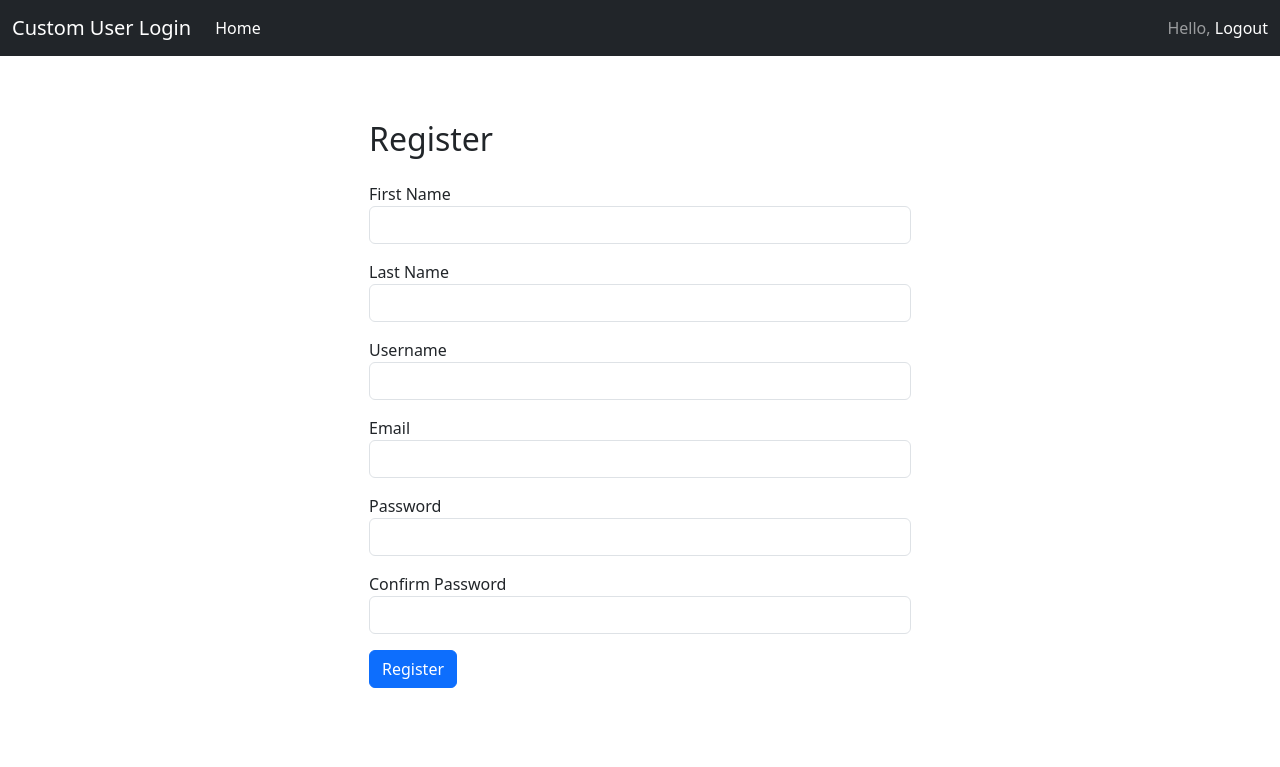
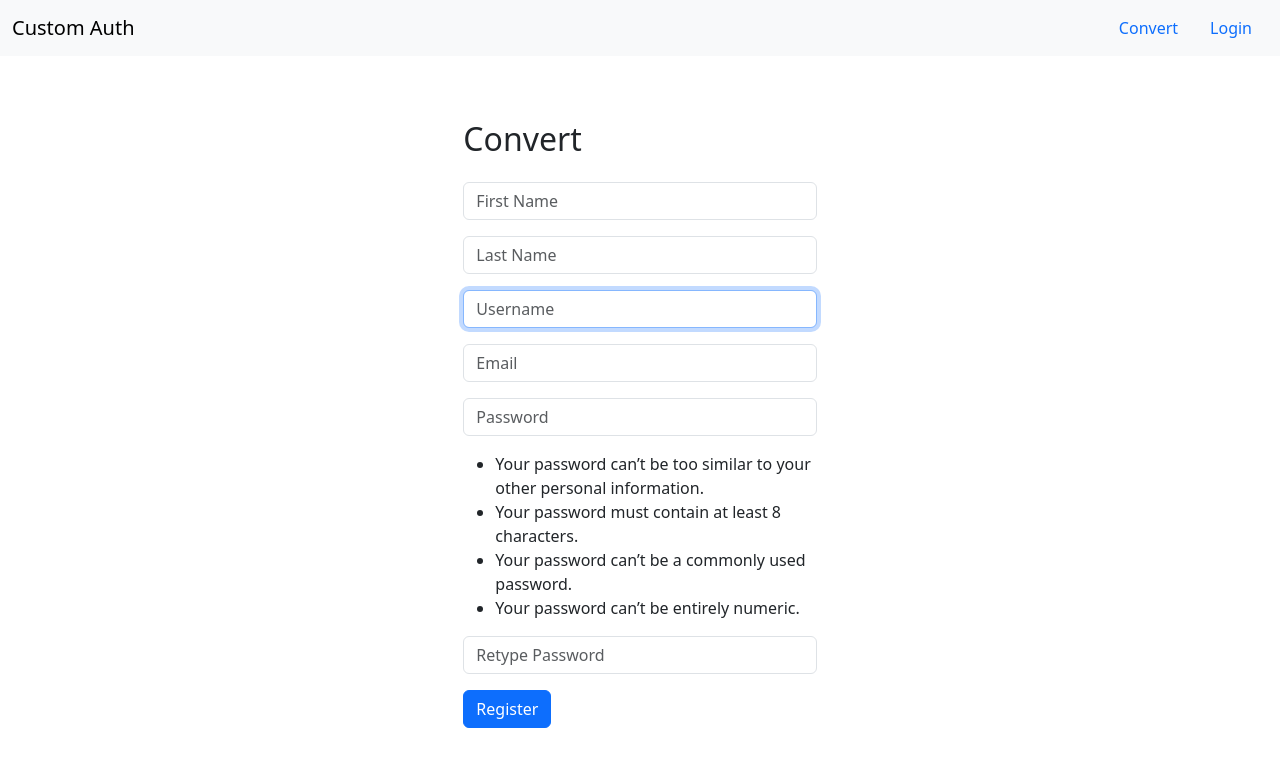
Before and after one commit to kaziiriad/custom_user, a Django app: page /regsiter/ in a window 1280 px wide. Shown: the top 767 px of the page. Run offline with Django 4.2, Linux system fonts and the light colour scheme; a user stored in the database is signed in.

Commit message:
app completed.

```diff
--- /dev/null
+++ b/accounts/forms.py
@@ -0,0 +1,82 @@
+from django import forms
+from django.contrib.auth.forms import UserCreationForm
+from django.contrib.auth.models import User
+from django.utils.translation import gettext_lazy as _
+from django.contrib.auth import password_validation
+
+# Create your forms here.
+
+class NewUserForm(UserCreationForm):
+
+	email = forms.EmailField(
+		required=True,
+		label="",
+		widget=forms.EmailInput(attrs={
+			'class' : 'form-control',
+			'placeholder' : 'Email',
+
+		})
+	)
+	password1 = forms.CharField(
+		label="",
+		widget=forms.PasswordInput(attrs={
+			'class' : 'form-control',
+			'placeholder' : 'Password',
+		}),
+		help_text=password_validation.password_validators_help_text_html(),
+	)
+	password2 = forms.CharField(
+		label="",
+		widget=forms.PasswordInput(attrs={
+			'class' : 'form-control',
+			'placeholder' : 'Retype Password',
+		})
+	)
+	username = forms.CharField(
+		label="",
+		widget=forms.TextInput(attrs={
+			'class' : 'form-control',
+			'placeholder' : 'Username'
+		})
+	)
+
+	class Meta:
+
+		model = User
+		fields = ("first_name", "last_name", "username", "email", "password1", "password2")
+
+		labels = {
+			'first_name' : _(''),
+			'last_name' : _(''),
+		}
+
+		widgets = {
+			'first_name' : forms.TextInput(attrs={
+				'class' : 'form-control',
+				'placeholder' : 'First Name',
+			}),
+			'last_name' : forms.TextInput(attrs={
+				'class' : 'form-control',
+				'placeholder' : 'Last Name',
+			}),
+		}
+
+	def get_credentials(self):
+
+		return {
+			# 'first_name' : self.cleaned_data['first_name'],
+			# 'last_name' : self.cleaned_data['last_name'],
+			# 'email' : self.cleaned_data['email'],
+			'username' : self.cleaned_data['username'],
+			'password' : self.cleaned_data['password1']
+		}
+
+	def save(self, commit=True):
+		user = super(NewUserForm, self).save(commit=False)
+		user.email = self.cleaned_data['email']
+		if commit:
+			user.save()
+		return user
+
+class LoginForm(forms.Form):
+	pass
--- a/accounts/templates/accounts/register.html
+++ b/accounts/templates/accounts/register.html
@@ -1,47 +1,34 @@
 {% extends 'base.html' %}
+{% load guest_user %}
 
 {% block title %}
-  Register
+  {% if user|is_guest_user %}
+    Convert
+  {% else %}
+    Register
+  {% endif %}
 {% endblock %}
 
 {% block content %}
+  {% for message in messages %}
+    <div class="alert alert-warning" role="alert">{{ message }}</div>
+  {% endfor %}
 
-{% for message in messages %}
-<div class="alert alert-warning" role="alert">
-  {{ message }}
-</div>
-{% endfor %}
-
-  <div class="container  mt-5 p-3">
+  <div class="container mt-5 p-3">
     <div class="row justify-content-center">
-      <div class="col-md-6">
-        <h2 class="mb-4">Register</h2>
+      <div class="col-md-4">
+        <h2 class="mb-4">
+          {% if user|is_guest_user %}
+            Convert
+          {% else %}
+            Register
+          {% endif %}
+        </h2>
         <form method="post" action="{% url 'register' %}">
           {% csrf_token %}
-          <div class="form-group mb-3">
-            <label for="username">First Name</label>
-            <input type="text" class="form-control" id="username" name="first_name" required />
-          </div>
-          <div class="form-group mb-3">
-            <label for="username">Last Name</label>
-            <input type="text" class="form-control" id="username" name="last_name" required />
-          </div>
-          <div class="form-group mb-3">
-            <label for="username">Username</label>
-            <input type="text" class="form-control" id="username" name="username" required />
-          </div>
-          <div class="form-group mb-3">
-            <label for="email">Email</label>
-            <input type="email" class="form-control" id="email" name="email" required />
-          </div>
-          <div class="form-group mb-3">
-            <label for="password">Password</label>
-            <input type="password" class="form-control" id="password" name="password" required />
-          </div>
-          <div class="form-group mb-3">
-            <label for="confirm_password">Confirm Password</label>
-            <input type="password" class="form-control" id="confirm_password" name="confirm_password" required />
-          </div>
+
+          {{ form.as_p }}
+
           <button type="submit" class="btn btn-primary">Register</button>
         </form>
       </div>
--- a/accounts/templates/accounts/success.html
+++ b/accounts/templates/accounts/success.html
@@ -14,6 +14,7 @@
             <h1>
                 Hi, {{ user.first_name }}!
             </h1>
+
             <p class="text-start">
                 Welcome to our customized login system.
             </p>
--- a/accounts/templates/navbar.html
+++ b/accounts/templates/navbar.html
@@ -1,24 +1,48 @@
-<nav class="navbar navbar-expand-lg bg-dark" data-bs-theme="dark">
-    <div class="container-fluid">
-      <a class="navbar-brand" >Custom User Login</a>
-      <button class="navbar-toggler" type="button" data-bs-toggle="collapse" data-bs-target="#navbarSupportedContent" aria-controls="navbarSupportedContent" aria-expanded="false" aria-label="Toggle navigation">
-        <span class="navbar-toggler-icon"></span>
-      </button>
+{% load guest_user %}
+
+<nav class="navbar navbar-expand-lg bg-body-tertiary">
+  <div class="container-fluid">
+    <a class="navbar-brand" href="{% url 'home' %}">Custom Auth</a>
+    <button class="navbar-toggler" type="button" data-bs-toggle="collapse" data-bs-target="#navbarSupportedContent" aria-controls="navbarSupportedContent" aria-expanded="false" aria-label="Toggle navigation"><span class="navbar-toggler-icon"></span></button>
+    <!-- {% if user.is_authenticated %}
       <div class="collapse navbar-collapse" id="navbarSupportedContent">
         <ul class="navbar-nav me-auto mb-2 mb-lg-0">
           <li class="nav-item">
-            <a class="nav-link active" aria-current="page" href="/">Home</a>
+            <a class="nav-link active" aria-current="page" href="{% url 'task-list' %} ">Task List</a>
+          </li>
+          <li class="nav-item">
+            <a class="nav-link" href="{% url 'task-create' %}">Create Task</a>
           </li>
         </ul>
+        {% comment %} <form class="d-flex p-1" role="search">
+          <input style="width: 40%;" class="form-control me-2" type="search" placeholder="Search" aria-label="Search" />
+          <button class="btn btn-outline-success" type="submit">Search</button>
+        </form> {% endcomment %}
+      </div>
+    {% endif %} -->
 
+    <ul class="nav justify-content-end">
+      {% if user|is_guest_user %}
+        <li class="nav-item">
+          <a class="nav-link active" aria-current="page" href="{% url 'register' %}">Convert</a>
+        </li>
 
-          {% if user.is_authenticated %}
-          <span class="navbar-text">
-            Hello, {{ user.first_name }}
-            <a style="text-decoration: none;" href="{% url "logout" %} ">Logout</a>
-          </span>
-          {% endif %}
-
-      </div>
-    </div>
-  </nav>
+        <li class="nav-item">
+          <a class="nav-link active" aria-current="page" href="{% url 'login' %}">Login</a>
+        </li>
+      {% elif user.is_authenticated %}
+        <li class="nav-item navbar-text">Hello, {{ user.first_name }}</li>
+        <li class="">
+          <form action="{% url 'logout' %}" method="post">
+            {% csrf_token %}
+            <button class="btn nav-item" type="submit">Logout</button>
+          </form>
+        </li>
+      {% else %}
+        {% comment %} <li class="nav-item nav-link">
+          <a style="text-decoration: none;" href="{% url 'login' %} ">Login</a>
+        </li> {% endcomment %}
+      {% endif %}
+    </ul>
+  </div>
+</nav>
--- a/accounts/urls.py
+++ b/accounts/urls.py
@@ -1,14 +1,17 @@
 from django.urls import path
+from django.contrib.auth import views as auth_views
 from . import views
+
 
 urlpatterns = [
 
-    path('', views.index, name='home'),
-    path('login/', views.login_user, name='login'),
-    path('logout/', views.logout_user, name='logout'),
-    path('regsiter/', views.register, name='register'),
-    path('profile/<pk>', views.view_user_profile, name='profile'),
-    path('success/', views.success_page, name='success_page'),
+    path('', views.HomeView.as_view(), name='home'),
+    path('convert/', views.convert_form, name='guest_user_convert'),
+    path('login/', auth_views.LoginView.as_view(template_name="accounts/login.html"), name='login'),
+    path('logout/', auth_views.LogoutView.as_view(template_name="accounts/home.html"), name='logout'),
+    path('regsiter/', views.RegistrationView.as_view(), name='register'),
+    # path('profile/<pk>', views.view_user_profile, name='profile'),
+    # path('success/', views.success_page, name='success_page'),
 
 
 ]
--- a/accounts/views.py
+++ b/accounts/views.py
@@ -1,95 +1,120 @@
 from django.shortcuts import render, redirect
-from django.contrib.auth import authenticate, login, logout
+from django.contrib.auth import login, logout, authenticate
+from django.contrib import messages
+from django.urls import reverse_lazy
+from .forms import NewUserForm
 from django.contrib.auth.models import User
-from django.contrib import messages
+from django.contrib.messages.views import SuccessMessageMixin
+from django.views.generic import CreateView, TemplateView
+from guest_user.views import ConvertFormView
+from guest_user.mixins import AllowGuestUserMixin
+
 # Create your views here.
 
 
-def success_page(request):
+# def success_page(request):
 
-    return render(request, 'accounts/success.html')
+#     return render(request, 'accounts/success.html')
 
-def index(request):
+class HomeView(TemplateView):
+    template_name = "accounts/home.html"
 
-    return render(request, 'accounts/home.html')
+# def index(request):
+
+#     return render(request, 'accounts/home.html')
 
 
-def register(request):
+# def register(request):
 
-    if request.method == 'POST':
+#     if request.method == 'POST':
 
-        username = request.POST.get('username')
-        email = request.POST.get('email')
-        first_name = request.POST.get('first_name')
-        last_name = request.POST.get('last_name')
-        password = request.POST.get('password')
-        confirm_password = request.POST.get('confirm_password')
+#         username = request.POST.get('username')
+#         email = request.POST.get('email')
+#         first_name = request.POST.get('first_name')
+#         last_name = request.POST.get('last_name')
+#         password = request.POST.get('password')
+#         confirm_password = request.POST.get('confirm_password')
 
-        if password == confirm_password:
+#         if password == confirm_password:
 
-            if User.objects.filter(username=username).exists():
+#             if User.objects.filter(username=username).exists():
 
-                messages.info(request, "Username already taken!")
-                return redirect('register')
+#                 messages.info(request, "Username already taken!")
+#                 return redirect('register')
 
-            elif User.objects.filter(email=email).exists():
+#             elif User.objects.filter(email=email).exists():
 
-                messages.info(request, "Email already taken!")
-                return redirect('register')
+#                 messages.info(request, "Email already taken!")
+#                 return redirect('register')
 
-            else:
+#             else:
 
-                user = User.objects.create(
-                    username=username,
-                    password=password,
-                    email=email,
-                    first_name=first_name,
-                    last_name=last_name
-                )
-                user.save()
-                messages.success(request, 'Registration Successful!')
-                return redirect('login')
+#                 user = User.objects.create(
+#                     username=username,
+#                     password=password,
+#                     email=email,
+#                     first_name=first_name,
+#                     last_name=last_name
+#                 )
+#                 user.save()
+#                 messages.success(request, 'Registration Successful!')
+#                 return redirect('login')
 
-        else:
-            messages.info(request, "Passwords are not matching!")
-            return redirect('register')
+#         else:
+#             messages.info(request, "Passwords are not matching!")
+#             return redirect('register')
 
 
-    return render(request, 'accounts/register.html')
+#     return render(request, 'accounts/register.html')
+
+class RegistrationView(SuccessMessageMixin, CreateView):
+    form_class = NewUserForm
+    template_name = 'accounts/register.html'
+    success_url = reverse_lazy('login')
+    success_message = "Registration successful."
 
 
-def login_user(request):
-
-    if request.method == 'POST':
-
-        username = request.POST.get('username')
-        password = request.POST.get('password')
-        user = authenticate(request, username=username, password=password)
-
-        if user is not None:
-            login(request, user)
-            return redirect('home')
-        else:
-            messages.info(request, 'Invalid Username or Password')
-            return redirect('login')
-
-    return render(request, 'accounts/login.html')
 
 
-def view_user_profile(request):
+class MyConvertFormView(ConvertFormView):
 
-    user = User.objects.get(request.user)
-    context = {'user': user}
+    # form_class = NewUserForm
+    template_name = "accounts/register.html"
 
-    return render(request, 'accounts/profile.html', context)
+convert_form = MyConvertFormView.as_view()
+
+# def login_user(request):
+
+#     if request.method == 'POST':
+
+#         username = request.POST.get('username')
+#         password = request.POST.get('password')
+#         user = authenticate(request, username=username, password=password)
+
+#         if user is not None:
+#             login(request, user)
+#             return redirect('home')
+#         else:
+#             messages.info(request, 'Invalid Username or Password')
+#             return redirect('login')
+
+#     return render(request, 'accounts/login.html')
 
 
-def delete_user(request, userid):
-    pass
+# def view_user_profile(request):
+
+#     user = User.objects.get(request.user)
+#     context = {'user': user}
+
+#     return render(request, 'accounts/profile.html', context)
 
 
-def logout_user(request):
+# def delete_user(request, userid):
+#     pass
 
-    logout(request)
 
-    return redirect('home')
+# def logout_user(request):
+
+#     logout(request)
+
+#     return redirect('home')
--- a/custom_user/urls.py
+++ b/custom_user/urls.py
@@ -19,5 +19,7 @@
 
 urlpatterns = [
     path('admin/', admin.site.urls),
-    path('', include('accounts.urls'))
+    path('', include('accounts.urls')),
+    path("", include("guest_user.urls")),
+
 ]
```
Also changed, not shown: accounts/templates/accounts/home.html (+20 -10 lines), accounts/templates/accounts/login.html (+7 -6 lines), custom_user/settings.py (+33 -0 lines), README.md, db.sqlite3.
